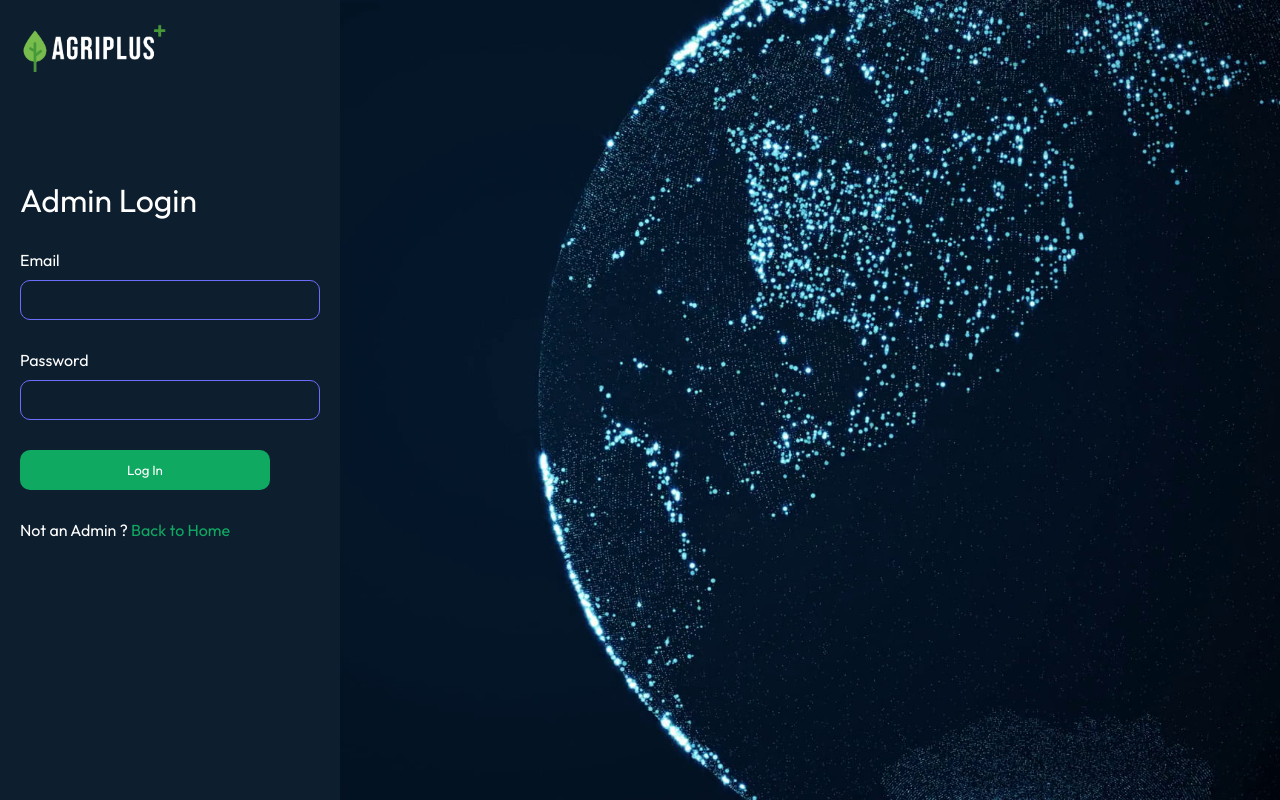
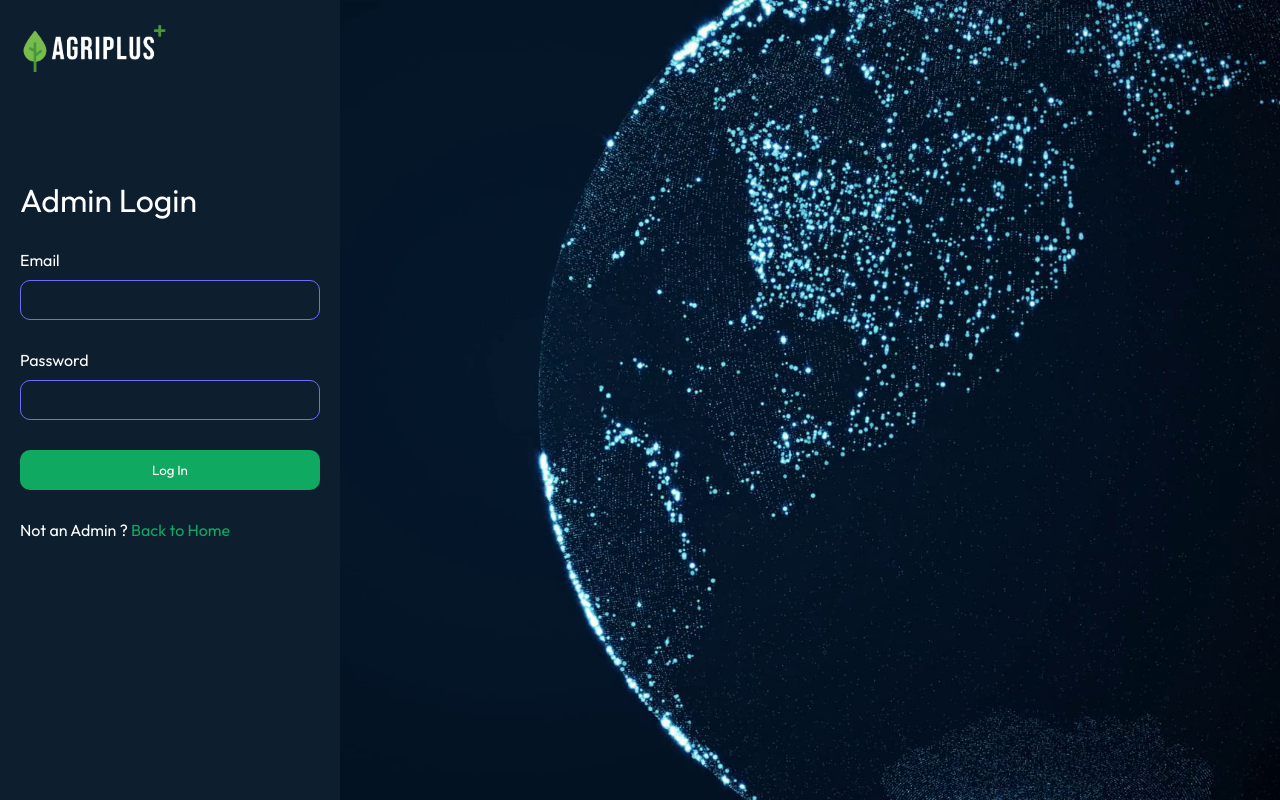
Before and after one commit to chirathdinduwara/agriplus, a React (Vite) app in the folder frontend/: page /admin in a window 1280 px wide. Built offline with nearby package versions, Linux system fonts and the light colour scheme; a web font is replaced by a local one.

Commit message:
100% done

```diff
--- a/frontend/src/css/Login/admin-login.css
+++ b/frontend/src/css/Login/admin-login.css
@@ -66,7 +66,7 @@
 
 .a-log-in-btn {
     font-family: "Outfit", serif;
-    width: 250px;
+    width: 100%;
     height: 40px;
     background-color: #0FA962;
     color: white;
--- a/frontend/src/main.jsx
+++ b/frontend/src/main.jsx
@@ -18,7 +18,6 @@ const router = createBrowserRouter([
     path: '/',
     element: <App />,
     errorElement: <Error/>,
-    // errorElement: <h1 style={{ color: "black" }}>404 Not Found</h1>,
     children: [
       {
         index: true,
```
